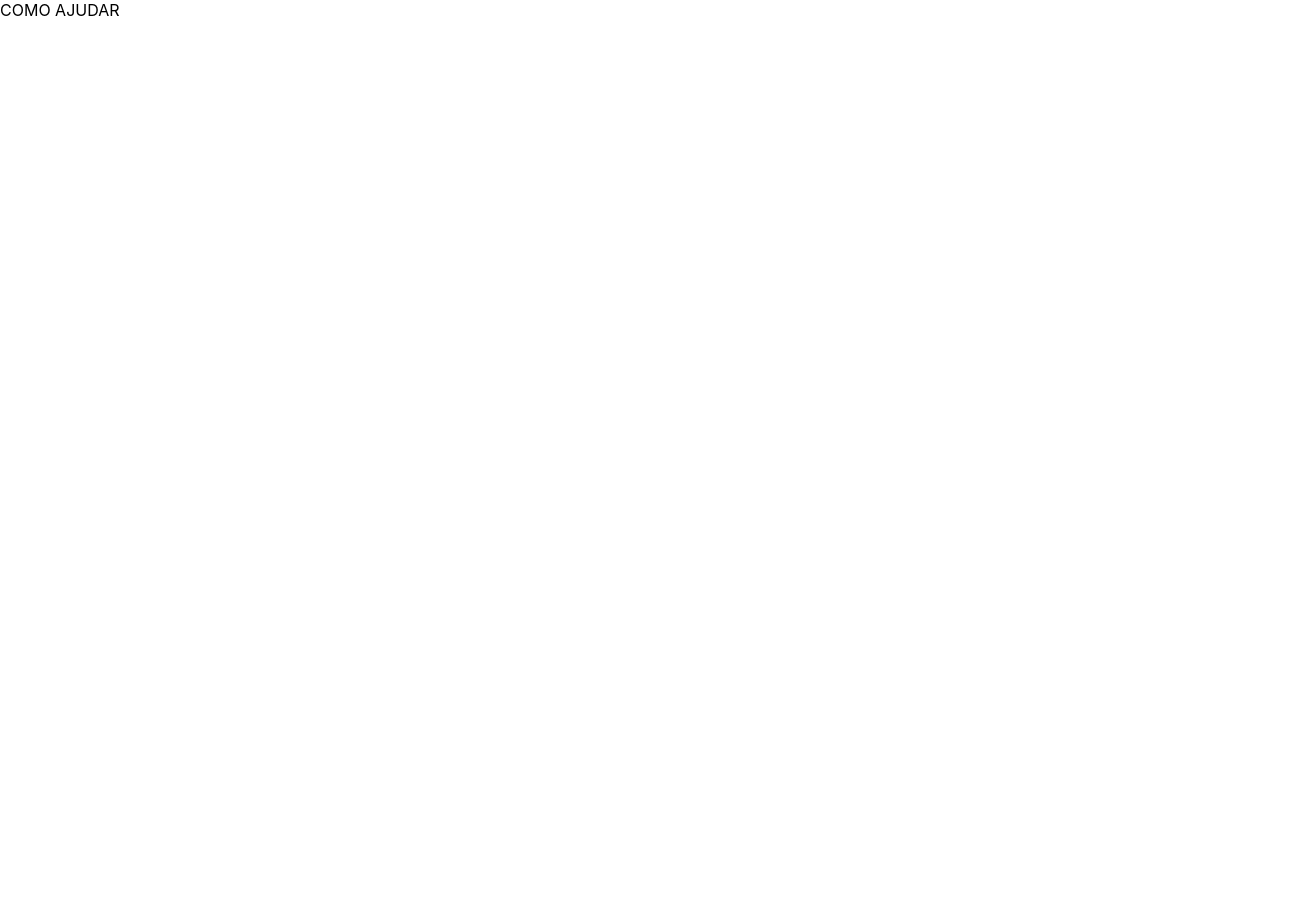
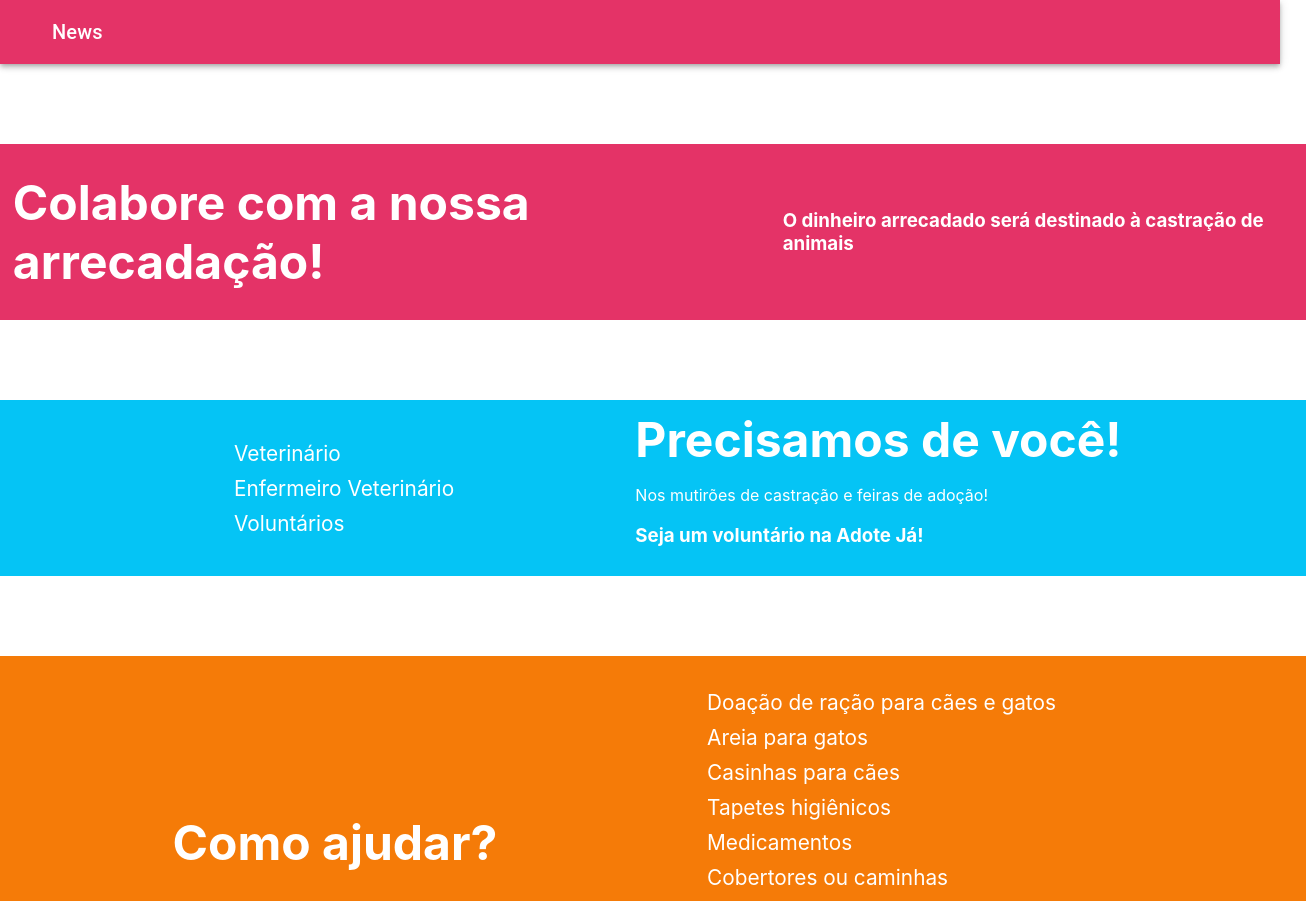
Before and after one commit to ClaraMeirelles/HackatonProvi-Ong-AdoteJa, a React (Create React App) app in the folder Front/adoteja/: page /como-ajudar in a window 1280 px wide. Shown: the top 901 px of the page, 1306 px wide, since content can reach past the window. Before the commit the page ends 800 px from the top, so only its background shows below. Built offline with nearby package versions, Linux system fonts and the light colour scheme.

Commit message:
correções home, início da pg como ajudar

```diff
--- a/Front/adoteja/package.json
+++ b/Front/adoteja/package.json
@@ -3,6 +3,7 @@
   "version": "0.1.0",
   "private": true,
   "dependencies": {
+    "@material-ui/core": "^4.12.2",
     "@material-ui/icons": "^4.11.2",
     "@testing-library/jest-dom": "^5.14.1",
     "@testing-library/react": "^11.2.7",
@@ -11,6 +12,7 @@
     "react-dom": "^17.0.2",
     "react-router-dom": "^5.2.0",
     "react-scripts": "4.0.3",
+    "styled-components": "^5.3.0",
     "web-vitals": "^1.1.2"
   },
   "scripts": {
--- a/Front/adoteja/src/Pages/HomePage/HomePage.js
+++ b/Front/adoteja/src/Pages/HomePage/HomePage.js
@@ -1,8 +1,7 @@
 import React from "react"
-import { BrowserRouter, Route, Switch } from "react-router-dom"
 import { useHistory } from "react-router-dom"
 import Header from "../../Components/Header/Header"
-import { DepoimentsSection, EducationalSection, HomeButton, HomeButtonDoar, HomePageContainer, InfosContainer, PrimaryColorContainer, SecondaryColorContainer, TercearyColorContainer } from "./styled"
+import { DepoimentsSection, EducationalSection, HomeButton, HomeButtonDoar, HomePageContainer, HowToHelp, InfosContainer, PrimaryColorContainer, SecondaryColorContainer, TercearyColorContainer } from "./styled"
 
 export default function HomePage() {
     const history = useHistory()
@@ -10,11 +9,21 @@ export default function HomePage() {
         <>
             <Header />
             <HomePageContainer>
+                <HowToHelp>
+                    <h1>Como doar?</h1>
+                    <p>Lorem ipsum dolor sit amet, consectetur adipiscing elit. Nulla sagittis massa ut convallis mollis.
+                        Fusce vehicula mauris eu condimentum rutrum. Nunc mollis purus eu arcu malesuada scelerisque.</p>
+                        <div>
+                            <p>QRCODE+INFOS</p>
+                            <p>QRCODE+INFOS</p>
+                        </div>
+                </HowToHelp>
                 <InfosContainer>
                     <SecondaryColorContainer>
                         <h1>
-                            Numero de atendimentos
+                            2500+
                         </h1>
+                        <p> atendimentos veterinários feitos pela clínica móvel </p>
                     </SecondaryColorContainer>
                     <TercearyColorContainer>
                         <h1>
@@ -24,20 +33,26 @@ export default function HomePage() {
                     </TercearyColorContainer>
                     <PrimaryColorContainer>
                         <h1>
-                            Numero de castrações
+                            200+
                         </h1>
+                        <p>Castrações feitas pela clínica Móvel</p>
                     </PrimaryColorContainer>
                     <SecondaryColorContainer>
                         <h1>
-                            Numero de atendimentos
+                            15+
                         </h1>
+                        <p>Anos dedicados à proteção animal</p>
                     </SecondaryColorContainer>
                 </InfosContainer>
 
                 <DepoimentsSection>
-                    <img src={'https://image.freepik.com/fotos-gratis/uma-menina-esta-segurando-um-cachorro-vira-lata-nos-bracos-cuidando-de-animais_1153-5155.jpg'} alt="Amendoim e sua tutora"/>
+                    <img src={'https://image.freepik.com/fotos-gratis/uma-menina-esta-segurando-um-cachorro-vira-lata-nos-bracos-cuidando-de-animais_1153-5155.jpg'} alt="Amendoim e sua tutora" />
                     <div>
-                        <p>Lorem ipsum dolor sit amet, consectetur adipiscing elit. Nulla sagittis massa ut convallis mollis. Fusce vehicula mauris eu condimentum rutrum. Nunc mollis purus eu arcu malesuada scelerisque. Fusce nec tristique magna. Duis lacinia felis sit amet porttitor vestibulum. Sed sit amet velit metus. Donec nec malesuada quam. Sed tellus lectus, dapibus eu urna et, rhoncus imperdiet eros. Proin vestibulum dui vel libero mattis, vitae facilisis est sagittis.</p>
+                        <p>Lorem ipsum dolor sit amet, consectetur adipiscing elit. Nulla sagittis massa ut convallis mollis.
+                            Fusce vehicula mauris eu condimentum rutrum. Nunc mollis purus eu arcu malesuada scelerisque.
+                            Fusce nec tristique magna. Duis lacinia felis sit amet porttitor vestibulum. Sed sit amet velit metus.
+                            Donec nec malesuada quam. Sed tellus lectus, dapibus eu urna et, rhoncus imperdiet eros.
+                            Proin vestibulum dui vel libero mattis, vitae facilisis est sagittis.</p>
                         <p><i>Ana Cláudia Santos, mamãe do Amendoim</i></p>
                     </div>
                 </DepoimentsSection>
--- a/Front/adoteja/src/Pages/HomePage/styled.js
+++ b/Front/adoteja/src/Pages/HomePage/styled.js
@@ -1,5 +1,5 @@
     import styled from 'styled-components'
-    import {primaryColor, secondaryColor, tercearyColor} from '../../Constants/colors'
+    import {black, primaryColor, secondaryColor, tercearyColor} from '../../Constants/colors'
     import { Button } from "@material-ui/core"
 
     export const HomePageContainer = styled.main`
@@ -82,3 +82,22 @@
         display: block;
         border-color: white;
     `
+
+    export const HowToHelp = styled.section`
+        display: flex;
+        flex-direction: column;
+        height: 60vh;
+        align-items: center;
+        text-align: center;
+        h1{
+            color: ${primaryColor};
+            font-size: 2em;
+        }
+        p{
+            color: ${black}
+        }
+        div{
+            display: flex;
+            justify-content: space-evenly;
+        }
+    `
--- a/Front/adoteja/src/Pages/HowToHelpPage/HowToHelpPage.js
+++ b/Front/adoteja/src/Pages/HowToHelpPage/HowToHelpPage.js
@@ -1,12 +1,52 @@
 import React from "react"
 import { useHistory } from "react-router-dom"
+import Header from "../../Components/Header/Header"
+import { HowToHelpPageContainer, PrimaryColorContainer, SecondaryColorContainer, TercearyColorContainer } from "./styled"
 
 
 export default function HowToHelpPage() {
     const history = useHistory()
     return (
-        <>
-        COMO AJUDAR
-        </>
+        <HowToHelpPageContainer>
+            <Header />
+            <PrimaryColorContainer>
+                <h1>
+                    Colabore com a nossa arrecadação!
+                </h1>
+                <h3>O dinheiro arrecadado será destinado à castração de animais</h3>
+            </PrimaryColorContainer>
+            <SecondaryColorContainer>
+                <ul>
+                    <li>Veterinário</li>
+                    <li>Enfermeiro Veterinário</li>
+                    <li>Voluntários</li>
+                </ul>
+                <div>
+                    <h1>Precisamos de você!</h1>
+                    <p>Nos mutirões de castração e feiras de adoção!</p>
+                    <h3>Seja um voluntário na Adote Já!</h3>
+                </div>
+            </SecondaryColorContainer>
+            <TercearyColorContainer>
+                <h1>Como ajudar?</h1>
+                <ul>
+                    <li>Doação de ração para cães e gatos</li>
+                    <li>Areia para gatos</li>
+                    <li>Casinhas para cães</li>
+                    <li>Tapetes higiênicos</li>
+                    <li>Medicamentos</li>
+                    <li>Cobertores ou caminhas</li>
+                    <li>Potes de comida ou água</li>
+                    <li>Material de limpeza</li>
+                    <li>Vaquinha de arrecadação para castrações</li>
+                </ul>
+            </TercearyColorContainer>
+        <PrimaryColorContainer>
+            <p>Clínica Veterinária Doutor dos Bichos, R. Antônio Trevisane, 235 - Centro Histórico de São Paulo, Ferraz de Vasconcelos</p>
+            <h1>Endereço de entrega<br/> das doações</h1>
+        </PrimaryColorContainer>
+
+            COMO AJUDAR
+        </HowToHelpPageContainer>
     )
 }
--- a/Front/adoteja/src/Pages/HowToHelpPage/styled.js
+++ b/Front/adoteja/src/Pages/HowToHelpPage/styled.js
@@ -0,0 +1,93 @@
+import styled from 'styled-components'
+import {primaryColor, secondaryColor, tercearyColor} from '../../Constants/colors'
+import { Button } from "@material-ui/core"
+
+export const HowToHelpPageContainer = styled.main`
+    display: flex;
+    flex-direction: column;
+    width: 100vw;
+    min-height: 100vh;
+    h1{
+        font-size: 3em;
+        margin:0;
+    }
+    li{
+        font-size: 1.3em;
+        margin: 10px;
+    }
+    ul{
+        list-style: none;
+    }
+    >section{
+        height: fit-content;
+        min-height: 20vh;
+        width: 100%;
+        color: white;
+        display: flex;
+        justify-content: space-evenly;
+        align-items: center;
+        margin-top: 10vh;
+        padding: 1vh 1vw;
+        p{
+            max-width: 50vw;
+        }
+        img{
+            height: 30vh;
+            width: 30vh;
+            object-fit: cover;
+            border-radius: 30px;
+        }
+    }
+`
+
+export const InfosContainer = styled.div`
+    display: flex;
+    justify-content: space-evenly;
+    padding: 32px;
+    width: 100%;
+    height: 40vh;
+    margin-top: 20vh;
+    color: black;
+    section{
+        /* height: 20vh; */
+        min-height: fit-content;
+        border-radius: 30px;
+        padding: 16px 32px;
+        max-width: 15vw;
+        text-align:center;
+        opacity: 50%;
+        h1{
+            opacity: 100%;
+            font-size: 2em;
+        }
+        p{
+            font-size: 0.9em;
+        }
+    }
+`
+export const PrimaryColorContainer = styled.section`
+    background-color: ${primaryColor};
+`
+export const SecondaryColorContainer = styled.section`
+    background-color: ${secondaryColor};
+`
+export const TercearyColorContainer = styled.section`
+    background-color: ${tercearyColor};
+`
+export const DepoimentsSection = styled.section`
+    background-color: ${primaryColor};
+    color: white;
+`
+
+export const HomeButtonDoar = styled(Button)`
+    width: 30vw;
+    display: block;
+    border-color: white;
+    color: ${tercearyColor};
+    background-color: white;
+`
+export const HomeButton = styled(Button)`
+    width: 30vw;
+    display: block;
+    border-color: white;
+`
```
Also changed, not shown: 1 other file (tests, documents, lock files or other folders).
